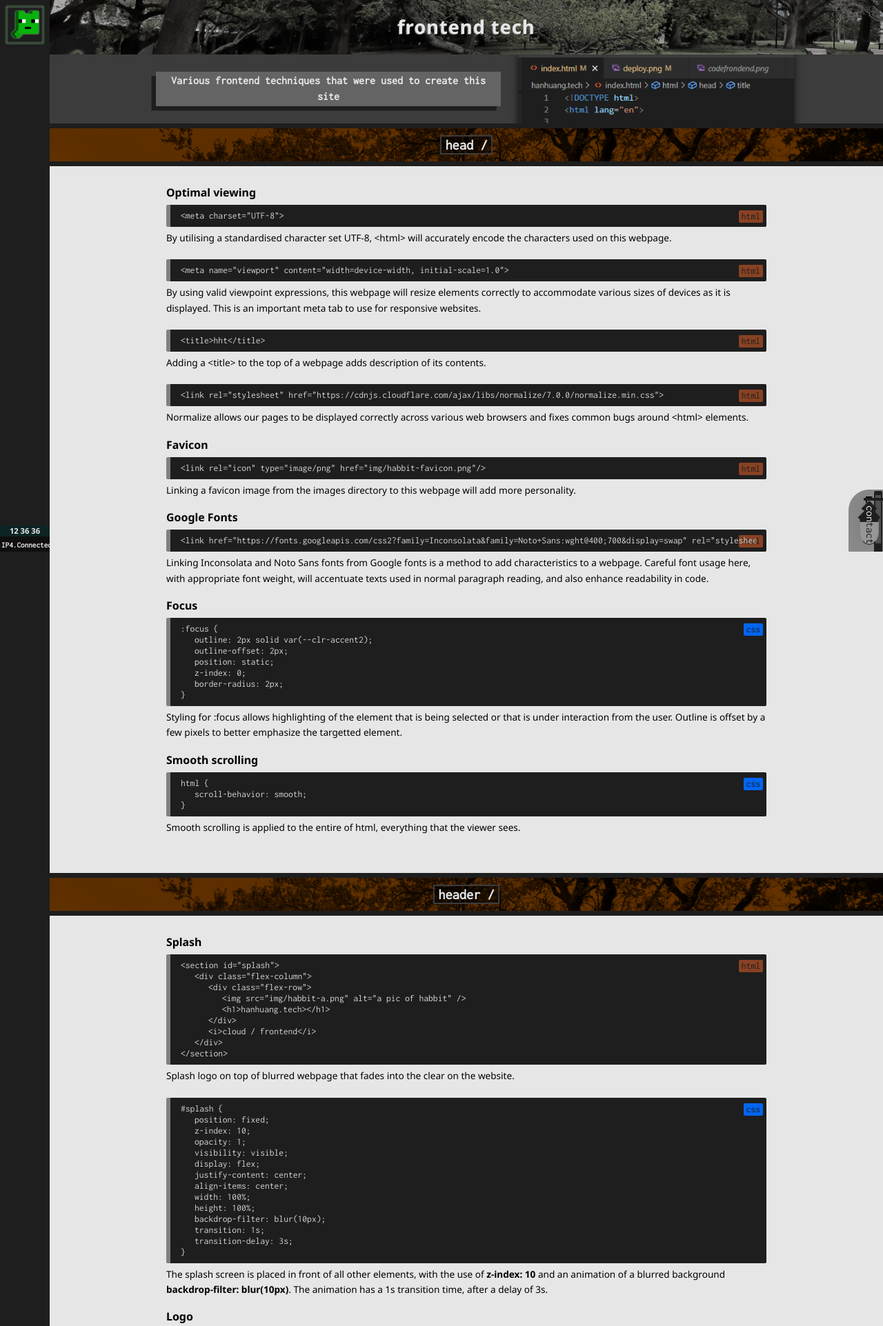
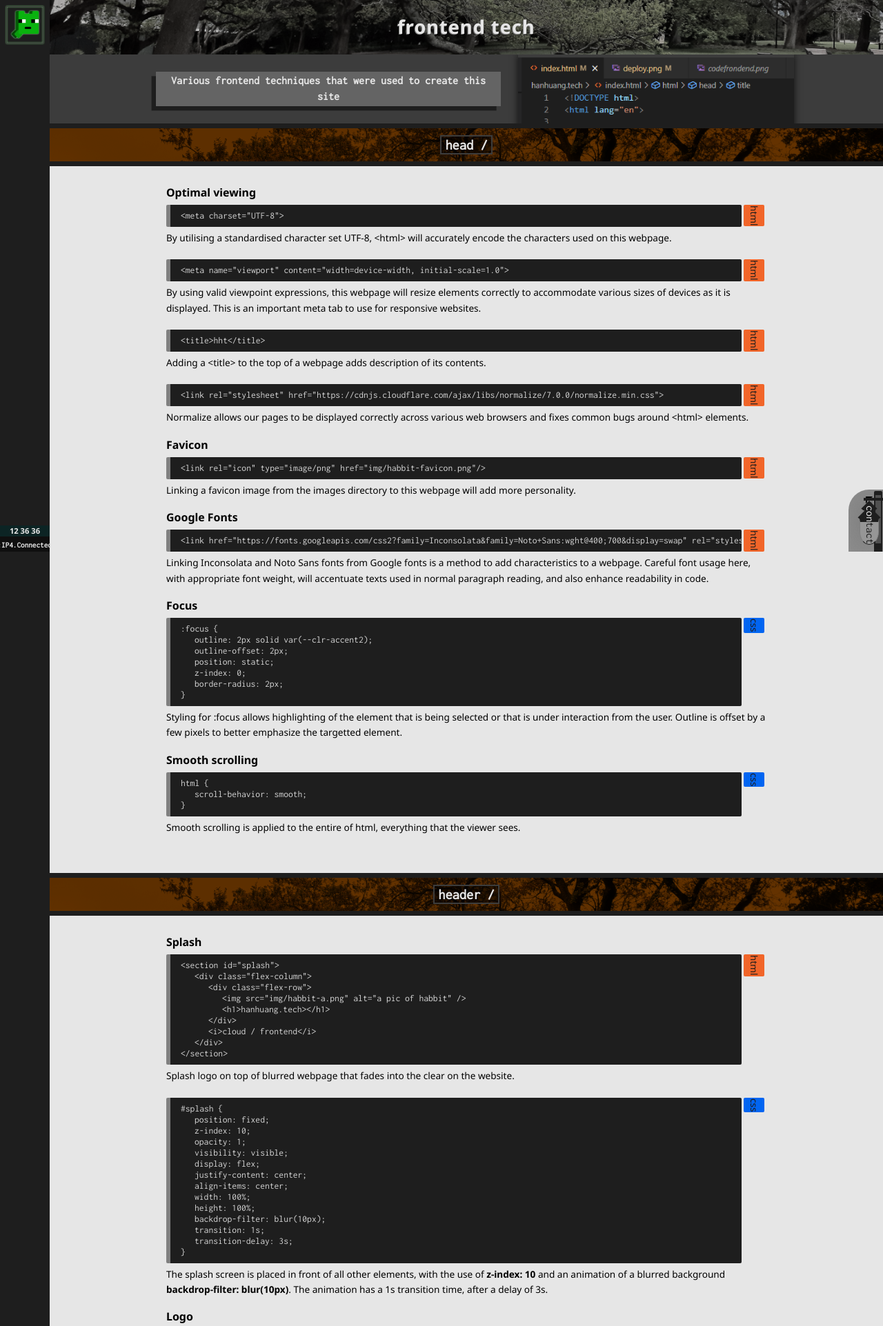
Before and after one commit to hanhuang-tech/hht, a PHP site: page /frontendtech/index.html in a window 1280 px wide. Shown: the top 1923 px of the page at 69% size. Run offline with PHP 8.4, Linux system fonts and the light colour scheme.

Commit message:
Add wrapper to codebox for floating code

```diff
--- a/hanhuang.tech/css/style.css
+++ b/hanhuang.tech/css/style.css
@@ -1826,6 +1826,8 @@ div.code-btn-j {
   border-style: solid;
   border-color: gray;
   border-radius: 2px;
+  overflow-x: auto;
+  text-wrap: nowrap;
 }
 
 @media (min-width: 64em) {
@@ -1843,17 +1845,18 @@ div.code-btn-j {
 div.code-html,
 div.code-css,
 div.code-js {
-  position: absolute;
+  position: relative;
   z-index: 1;
-  right: 5px;
+  float: right;
   color: var(--clr-dark);
-  padding: 0 2px;
+  margin: 0 3px;
+  padding: 3px 0;
+  writing-mode: vertical-lr;
   border-radius: 2px;
 }
 
 div.code-html {
   background-color: var(--clr-html);
-  opacity: 0.5;
 }
 
 div.code-css {
@@ -1882,8 +1885,6 @@ p.margin5 {
   position: relative;
   z-index: 2;
   color: lightgray;
-  overflow-x: auto;
-  text-wrap: nowrap;
 }
 
 p.margin0 {
--- a/hanhuang.tech/frontendtech/index.html
+++ b/hanhuang.tech/frontendtech/index.html
@@ -91,20 +91,26 @@
       </div>
       <div class="body-wrapper">
         <h3>Optimal viewing</h3>
+        <div>
+          <div class="code-html">html</div>
           <div class="codebox">
-          <div class="code-html">html</div>
             <p class="margin0">&lt;meta charset="UTF-8"&gt;</p>
+          </div>
         </div>
         <p class="code-desc">
           By utilising a standardised character set UTF-8, &lt;html&gt; will
           accurately encode the characters used on this webpage.
         </p>
+        <div>
+          <div>
+            <div class="code-html">html</div>
             <div class="codebox">
-          <div class="code-html">html</div>
               <p class="margin0">
                 &lt;meta name="viewport" content="width=device-width,
                 initial-scale=1.0"&gt;
               </p>
+            </div>
+          </div>
         </div>
         <p class="code-desc">
           By using valid viewpoint expressions, this webpage will resize
@@ -112,45 +118,53 @@
           displayed. This is an important meta tab to use for responsive
           websites.
         </p>
+        <div>
+          <div class="code-html">html</div>
           <div class="codebox">
-          <div class="code-html">html</div>
             <p class="margin0">&lt;title&gt;hht&lt;/title&gt;</p>
+          </div>
         </div>
         <p class="code-desc">
           Adding a &lt;title&gt; to the top of a webpage adds description of
           its contents.
         </p>
+        <div>
+          <div class="code-html">html</div>
           <div class="codebox">
-          <div class="code-html">html</div>
             <p class="margin0">
               &lt;link rel="stylesheet"
               href="https://cdnjs.cloudflare.com/ajax/libs/normalize/7.0.0/normalize.min.css"&gt;
             </p>
+          </div>
         </div>
         <p class="code-desc">
           Normalize allows our pages to be displayed correctly across various
           web browsers and fixes common bugs around &lt;html&gt; elements.
         </p>
         <h3>Favicon</h3>
+        <div>
+          <div class="code-html">html</div>
           <div class="codebox">
-          <div class="code-html">html</div>
             <p class="margin0">
               &lt;link rel="icon" type="image/png"
               href="img/habbit-favicon.png"/&gt;
             </p>
+          </div>
         </div>
         <p class="code-desc">
           Linking a favicon image from the images directory to this webpage
           will add more personality.
         </p>
         <h3>Google Fonts</h3>
+        <div>
+          <div class="code-html">html</div>
           <div class="codebox">
-          <div class="code-html">html</div>
             <p class="margin0">
               &lt;link
               href="https://fonts.googleapis.com/css2?family=Inconsolata&family=Noto+Sans:wght@400;700&display=swap"
               rel="stylesheet"&gt;
             </p>
+          </div>
         </div>
         <p class="code-desc">
           Linking Inconsolata and Noto Sans fonts from Google fonts is a
@@ -159,8 +173,9 @@
           paragraph reading, and also enhance readability in code.
         </p>
         <h3>Focus</h3>
+        <div>
+          <div class="code-css">css</div>
           <div class="codebox">
-          <div class="code-css">css</div>
             <p class="margin0">:focus {</p>
             <p class="margin1">outline: 2px solid var(--clr-accent2);</p>
             <p class="margin1">outline-offset: 2px;</p>
@@ -169,17 +184,20 @@
             <p class="margin1">border-radius: 2px;</p>
             <p class="margin0">}</p>
           </div>
+        </div>
         <p class="code-desc">
           Styling for :focus allows highlighting of the element that is being
           selected or that is under interaction from the user. Outline is
           offset by a few pixels to better emphasize the targetted element.
         </p>
         <h3>Smooth scrolling</h3>
+        <div>
+          <div class="code-css">css</div>
           <div class="codebox">
-          <div class="code-css">css</div>
             <p class="margin0">html {</p>
             <p class="margin1">scroll-behavior: smooth;</p>
             <p class="margin0">}</p>
+          </div>
         </div>
         <p class="code-desc">
           Smooth scrolling is applied to the entire of html, everything that
@@ -198,8 +216,9 @@
       </div>
       <div class="body-wrapper">
         <h3>Splash</h3>
+        <div>
+          <div class="code-html">html</div>
           <div class="codebox">
-          <div class="code-html">html</div>
             <p class="margin0">&lt;section id="splash"&gt;</p>
             <p class="margin1">&lt;div class="flex-column"&gt;</p>
             <p class="margin2">&lt;div class="flex-row"&gt;</p>
@@ -212,12 +231,14 @@
             <p class="margin1">&lt;/div&gt;</p>
             <p class="margin0">&lt;/section&gt;</p>
           </div>
+        </div>
         <p class="code-desc">
           Splash logo on top of blurred webpage that fades into the clear on
           the website.
         </p>
+        <div>
+          <div class="code-css">css</div>
           <div class="codebox">
-          <div class="code-css">css</div>
             <p class="margin0">#splash {</p>
             <p class="margin1">position: fixed;</p>
             <p class="margin1">z-index: 10;</p>
@@ -233,6 +254,7 @@
             <p class="margin1">transition-delay: 3s;</p>
             <p class="margin0">}</p>
           </div>
+        </div>
         <p class="code-desc">
           The splash screen is placed in front of all other elements, with the
           use of <b>z-index: 10</b> and an animation of a blurred background
@@ -240,8 +262,9 @@
           transition time, after a delay of 3s.
         </p>
         <h3>Logo</h3>
+        <div>
+          <div class="code-html">html</div>
           <div class="codebox">
-          <div class="code-html">html</div>
             <p class="margin0">&lt;div class="logowrap"&gt;</p>
             <p class="margin1">&lt;div class="logo"&gt;</p>
             <p class="margin2">&lt;div class="habbit-img"&gt;</p>
@@ -260,6 +283,7 @@
             <p class="margin1">&lt;/div&gt;</p>
             <p class="margin0">&lt;/div&gt;</p>
           </div>
+        </div>
         <p class="code-desc">
           This logo has 2 forms habbit-a and habbit-b, within the same class
           block. Through scripts this block alternates between one and the
@@ -267,8 +291,9 @@
           this parent block that redirects the user back to the home page,
           also activatable via scripts.
         </p>
+        <div>
+          <div class="code-css">css</div>
           <div class="codebox">
-          <div class="code-css">css</div>
             <details>
               <summary># div.logowrap</summary>
               <p class="margin0">div.logowrap {</p>
@@ -336,14 +361,16 @@
               <p class="margin0">}</p>
             </details>
           </div>
+        </div>
         <p class="code-desc">
           The element logo acts as a container and styles children elements. Of child elements include img.habbit-b,
           that is initially
           styled as hidden until interacted by a script.
         </p>
         <h3>Connectedto</h3>
+        <div>
+          <div class="code-html">html</div>
           <div class="codebox">
-          <div class="code-html">html</div>
             <p class="margin0">&lt;div id="connectedwrap"&gt;</p>
             <p class="margin1">&lt;h5 id="dynamic-rgb"&gt;0 0 0&lt;/h5&gt;</p>
             <p class="margin1">&lt;div class="connectedto"&gt;</p>
@@ -356,13 +383,15 @@
             <p class="margin1">&lt;/div&gt;</p>
             <p class="margin0">&lt;/div&gt;</p>
           </div>
+        </div>
         <p class="code-desc">
           The connectedto element features dynamic background colour with
           corresponding rgb html that changes with scroll. It also indicates
           information about the metadata of the backend the site is hosted on.
         </p>
+        <div>
+          <div class="code-css">css</div>
           <div class="codebox">
-          <div class="code-css">css</div>
             <details>
               <summary># connectedwrap</summary>
               <p class="margin0">#connectedwrap {</p>
@@ -417,6 +446,7 @@
               <p class="margin0">}</p>
             </details>
           </div>
+        </div>
         <p class="code-desc">
           The #connectedwrap wrapper is positioned fixed on the bottom left
           hand side of the screen with a marquee that infinitly animates over
@@ -438,8 +468,9 @@
       </div>
       <div class="body-wrapper">
         <h3>Nav arrow</h3>
+        <div>
+          <div class="code-html">html</div>
           <div class="codebox">
-          <div class="code-html">html</div>
             <p class="margin0">&lt;nav id='nav-arrow' class="bar"&gt;</p>
             <p class="margin1">&lt;a href="#"&gt;</p>
             <p class="margin2">&lt;div id="arrow-button"&gt;</p>
@@ -448,17 +479,20 @@
             <p class="margin1">&lt;/a&gt;</p>
             <p class="margin0">&lt;/nav&gt;</p>
           </div>
+        </div>
         <p class="code-desc">
           The nav arrow is an html element block that is a button that gives
           the option for the user to scroll to the top of the page.
         </p>
+        <div>
+          <div class="code-css">css</div>
           <div class="codebox">
-          <div class="code-css">css</div>
             <p class="margin0">#nav-arrow {</p>
             <p class="margin1">top: 40%;</p>
             <p class="margin1">transform: translateX(50px);</p>
             <p class="margin1">transition: 1s;</p>
             <p class="margin0">}</p>
+          </div>
         </div>
         <p class="code-desc">
           The styling for nav arrow features a button that has been moved 50px
@@ -466,8 +500,9 @@
           encapsulated by a circle button.
         </p>
         <h3>Burger</h3>
+        <div>
+          <div class="code-html">html</div>
           <div class="codebox">
-          <div class="code-html">html</div>
             <p class="margin0">&lt;div id="burger"&gt;</p>
             <p class="margin1">&lt;div class="ham"&gt;&lt;/div&gt;</p>
             <p class="margin1">&lt;div class="ham"&gt;&lt;/div&gt;</p>
@@ -489,6 +524,7 @@
             </p>
             <p class="margin0">&lt;/div&gt;</p>
           </div>
+        </div>
         <p class="code-desc">
           The Nav features a burger button that opens to a menu of the
           contents of a webpage. Features sliding animation of the burger
@@ -496,8 +532,9 @@
           menu on scroll.
         </p>
         <h3>Burger toggle animations</h3>
+        <div>
+          <div class="code-css">css</div>
           <div class="codebox">
-          <div class="code-css">css</div>
             <p class="margin0">#burger.toggle {</p>
             <p class="margin1">visibility: hidden;</p>
             <p class="margin1">opacity: 0;</p>
@@ -512,14 +549,16 @@
             <p class="margin1">transition: 0.5s;</p>
             <p class="margin0">}</p>
           </div>
+        </div>
         <p class="code-desc">
           These burger animations are toggled by appending class names via
           scripts. They allow the burger element to hide or animate depending
           on the script used.
         </p>
         <h3>Tab</h3>
+        <div>
+          <div class="code-html">html</div>
           <div class="codebox">
-          <div class="code-html">html</div>
             <p class="margin0">&lt;div id="tabwrapper"&gt;</p>
             <p class="margin1">&lt;div id="tab"&gt;</p>
             <p class="margin2">
@@ -541,13 +580,15 @@
             <p class="margin1">&lt;/div&gt;</p>
             <p class="margin0">&lt;/div&gt;</p>
           </div>
+        </div>
         <p class="code-desc">
           The scrolling tab navigation slides down on the left as a lateral
           column. It provides navigation links to access sections quickly on
           the page.
         </p>
+        <div>
+          <div class="code-css">css</div>
           <div class="codebox">
-          <div class="code-css">css</div>
             <p class="margin0">#tabwrapper {</p>
             <p class="margin1">z-index: 1;</p>
             <p class="margin1">position: fixed;</p>
@@ -573,6 +614,7 @@
             <p class="margin1">}</p>
             <p class="margin0">}</p>
           </div>
+        </div>
         <p class="code-desc">
           This adds styling to the tab that has a fixed position, and is
           initially out of sight, only to be brought into view by using
@@ -592,32 +634,38 @@
       </div>
       <div class="body-wrapper">
         <h3>Body partition</h3>
+        <div>
+          <div class="code-html">html</div>
           <div class="codebox">
-          <div class="code-html">html</div>
             <p class="margin0">
               &lt;section class="body-partition" id="resources"&gt;
             </p>
+          </div>
         </div>
         <p class="code-desc">
           Adds a partition within the body of html, block of html separated by
           sections.
         </p>
         <h3>Leftbar</h3>
+        <div>
+          <div class="code-html">html</div>
           <div class="codebox">
-          <div class="code-html">html</div>
             <p class="margin0">&lt;div class="leftbar"&gt;&lt;/div&gt;</p>
+          </div>
         </div>
         <p class="code-desc">
           This element creates a partition on the side as a divider that runs
           vertically down a page.
         </p>
+        <div>
+          <div class="code-css">css</div>
           <div class="codebox">
-          <div class="code-css">css</div>
             <p class="margin0">div.leftbar {</p>
             <p class="margin1">visibility: visible;</p>
             <p class="margin1">background: var(--clr-dark);</p>
             <p class="margin1">padding: 0 36px;</p>
             <p class="margin0">}</p>
+          </div>
         </div>
         <p class="code-desc">
           The styling for leftbar is only visible when the content is viewed
@@ -625,16 +673,19 @@
           the mobile.
         </p>
         <h3>Codebox</h3>
+        <div>
+          <div class="code-html">html</div>
           <div class="codebox">
-          <div class="code-html">html</div>
             <p class="margin0">&lt;div class="codebox"&gt;&lt;/div&gt;</p>
+          </div>
         </div>
         <p class="code-desc">
           The codebox displays the source code for the element block that it
           renders.
         </p>
+        <div>
+          <div class="code-css">css</div>
           <div class="codebox">
-          <div class="code-css">css</div>
             <p class="margin0">div.codebox {</p>
             <p class="margin1">position: relative;</p>
             <p class="margin1">background: var(--clr-dark);</p>
@@ -648,16 +699,19 @@
             <p class="margin1">border-radius: 2px;</p>
             <p class="margin0">}</p>
           </div>
+        </div>
         <p class="code-desc">
           The codebox is stylised relatively in position to other elements. It
           has a grey border in the codebox to allow code to stand out.
         </p>
         <h3>Project tiles</h3>
+        <div>
+          <div class="code-html">html</div>
           <div class="codebox">
-          <div class="code-html">html</div>
             <p class="margin0">&lt;div id="project-tiles-group"&gt;</p>
             <p class="margin1">&lt;div class="project"&gt;&lt;/div&gt;</p>
             <p class="margin0">&lt;/div&gt;</p>
+          </div>
         </div>
         <p class="code-desc">project-tiles-group is a identifier for an element container that displays projects as
           tiles by the
@@ -675,8 +729,9 @@
       </div>
       <div class="body-wrapper">
         <h3>Contact and links</h3>
+        <div>
+          <div class="code-html">html</div>
           <div class="codebox">
-          <div class="code-html">html</div>
             <p class="margin0">&lt;div id="footer"&gt;</p>
             <p class="margin1">&lt;a href="mailto:han@hanhuang.tech" class="email" title="Email Han Huang"&gt;</p>
             <p class="margin2">&lt;img src="img/emailicon.png" alt="email icon" /&gt;</p>
@@ -687,6 +742,7 @@
             <p class="margin1">&lt;/a&gt;</p>
             <p class="margin0">&lt;/div&gt;</p>
           </div>
+        </div>
         <p class="code-desc">
           Images of social media with contact links using anchor &lt;a&gt;
           tag. This section provides ways that the viewer of the webpage can
@@ -694,8 +750,9 @@
           with them.
         </p>
         <h3>Footer</h3>
+        <div>
+          <div class="code-css">css</div>
           <div class="codebox">
-          <div class="code-css">css</div>
             <p class="margin0">#footer {</p>
             <p class="margin1">display: flex;</p>
             <p class="margin1">justify-content: center;</p>
@@ -704,24 +761,28 @@
             <p class="margin1">column-gap: 20px;</p>
             <p class="margin0">}</p>
           </div>
+        </div>
         <p class="code-desc">
           The styling for the footer is displayed with flex, with contents
           positioned centrally, and gaps between each children element, that
           form the social media links.
         </p>
         <h3>Author</h3>
+        <div>
+          <div class="code-html">html</div>
           <div class="codebox">
-          <div class="code-html">html</div>
             <p class="margin0">&lt;div id="author"&gt;</p>
             <p class="margin1">&lt;h4&gt;hanhuang.tech 2023&lt;/h4&gt;</p>
             <p class="margin0">&lt;/div&gt;</p>
+          </div>
         </div>
         <p class="code-desc">
           The author element in the footer section gives information about
           meta and author information about this website.
         </p>
+        <div>
+          <div class="code-css">css</div>
           <div class="codebox">
-          <div class="code-css">css</div>
             <details>
               <summary>#author</summary>
               <p class="margin0">#author {</p>
@@ -784,6 +845,7 @@
               <p class="margin0">}</p>
             </details>
           </div>
+        </div>
         <p class="code-desc">
           The styling for the author section features an element at the bottom
           of the page, that has a keyframes flip animation on hover.
```
Also changed, not shown: hanhuang.tech/js/fixed-tab.js (+0 -40 lines). Lines whose indentation alone changed are shown as unchanged.
